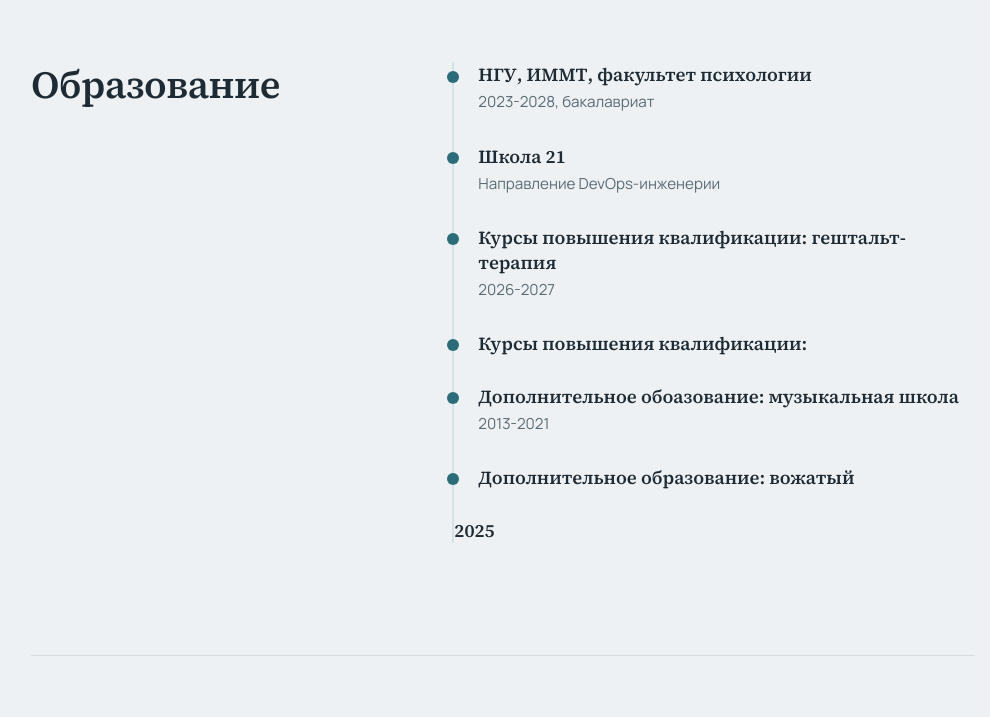
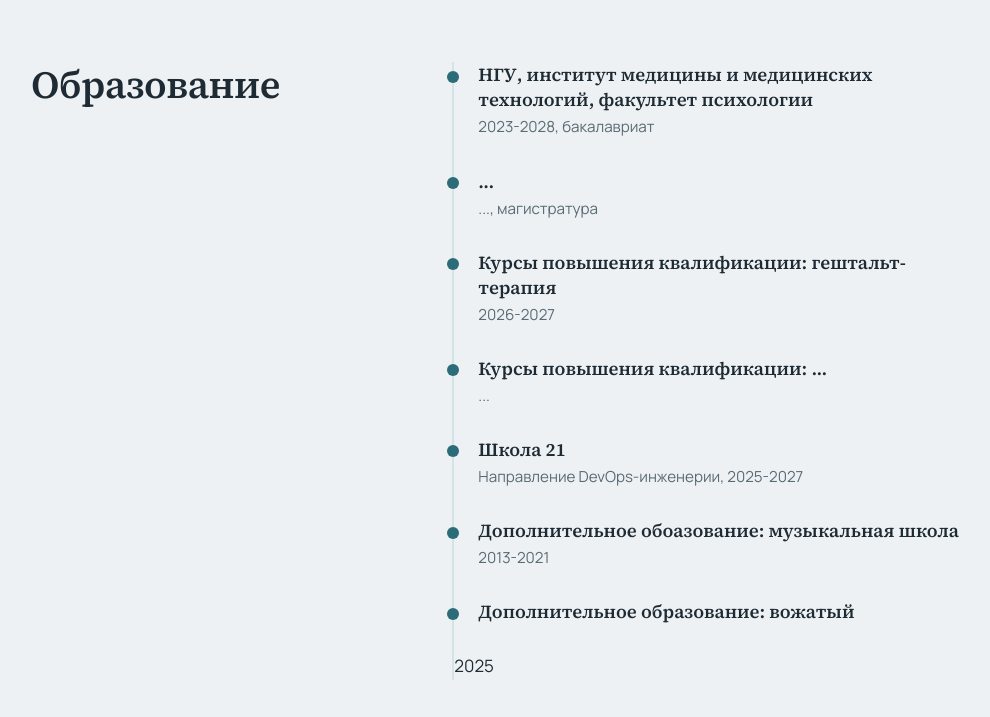
Before and after one commit to nastickly/my_site, a plain HTML site: page index.html in a window 1280 px wide. Shown: the part 941-1658 px from the top of the page, without its empty margins (137-1127 px from the left). Drawn offline with Linux system fonts and the light colour scheme.

Commit message:
что изменила

```diff
--- a/index.html
+++ b/index.html
@@ -129,12 +129,13 @@ footer{padding:2rem 0 3rem;color:var(--muted);font-size:.9rem;border-top:1px sol
       <div class="cols">
         <h2>Образование</h2>
         <ol class="timeline">
-          <li><b>НГУ, ИММТ, факультет психологии</b><span>2023-2028, бакалавриат</span></li>
-          <li><b>Школа 21</b><span>Направление DevOps-инженерии</span></li>
+          <li><b>НГУ, институт медицины и медицинских технологий, факультет психологии</b><span>2023-2028, бакалавриат</span></li>
+          <li><b>...</b><span>..., магистратура</span></li>
           <li><b>Курсы повышения квалификации: гештальт-терапия</b><span>2026-2027</span></li>
-          <li><b>Курсы повышения квалификации: </b><span></span></li>
+          <li><b>Курсы повышения квалификации: ...</b><span>...</span></li>
+          <li><b>Школа 21</b><span>Направление DevOps-инженерии, 2025-2027</span></li>
           <li><b>Дополнительное обоазование: музыкальная школа</b><span>2013-2021</span></li>
-          <li><b>Дополнительное образование: вожатый</span></li>2025</span></li>
+          <li><b>Дополнительное образование: вожатый</b></span></li>2025</span></li>
         </ol>
       </div>
     </section>
```
